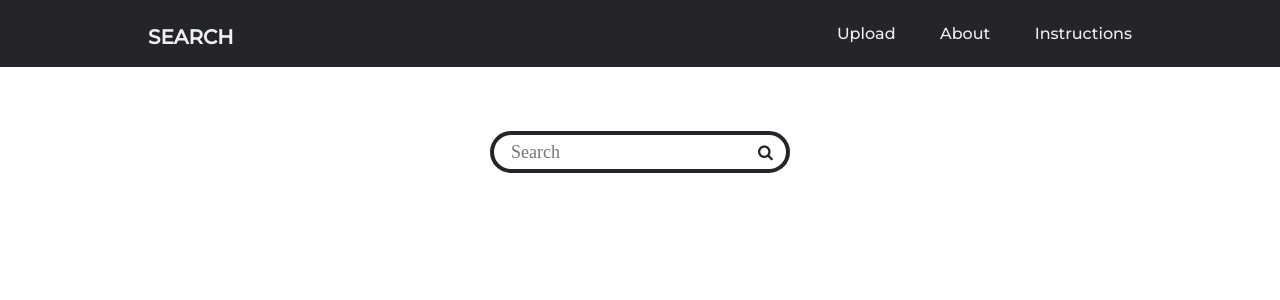
After one commit to naufalsuryasumirat/Algeo02-19029, a Flask app: template src/templates/homepage2.html in a window 1280 px wide. The commit adds this page. Shown: the top 300 px of the page. Run offline with Flask 2, Linux system fonts and the light colour scheme; the template is opened without the code that fills it, so the values that code supplies are empty.

Commit message:
Liveshare 10 - 11 - 2020
Homepage, upload dokumen, menghitung similarity query dengan dokumen yang telah diupload dan menjadikan list of dictionary untuk digunakan

```diff
--- a/src/app.py
+++ b/src/app.py
@@ -1,7 +1,6 @@
 import os
 from flask import Flask, request, render_template, url_for, redirect, flash, send_from_directory
 from flask_sqlalchemy import SQLAlchemy
-from datetime import datetime
 from scraping import *
 from werkzeug.utils import secure_filename
 from werkzeug.datastructures import  FileStorage
@@ -17,30 +16,37 @@ def allowed_file(filename):
     return '.' in filename and \
            filename.rsplit('.', 1)[1].lower() in ALLOWED_EXTENSIONS
 
+## HOME PAGE
+@app.route('/', methods=['GET', 'POST'])
+def home():
+    return render_template('homepage.html')
+
+## File yang telah diupload untuk diakses nantinya
+@app.route('/uploaded/<filename>')
+def view_upload(filename):
+    return send_from_directory(app.config['UPLOAD_FOLDER'], filename)
+
 @app.route('/upload', methods=['GET', 'POST'])
 def upload_file():
     if request.method == 'POST':
-        # check if the post request has the file part
+        # Memeriksa jika Request POST memiliki bagian file
         if 'file' not in request.files:
             flash('No file part')
             return redirect(request.url)
         file = request.files['file']
-        # if user does not select file, browser also
-        # submit an empty part without filename
+        # Handle jika user belum memilih file namun sudah meng-klik upload
         if file.filename == '':
             flash('No selected file')
             return redirect(request.url)
         if file and allowed_file(file.filename):
             filename = secure_filename(file.filename)
             file.save(os.path.join(app.config['UPLOAD_FOLDER'], filename))
-            return redirect(url_for('uploaded_file',
-                                    filename=filename))
+            return redirect(url_for('uploaded_file', filename=filename))
     return render_template('upload2.html')
 
 @app.route('/upload')
 def uploaded_file(filename):
-    return send_from_directory(app.config['UPLOAD_FOLDER'],
-                               filename)
+    return send_from_directory(app.config['UPLOAD_FOLDER'], filename)
 
 if __name__ == "__main__":
     app.run(debug = True)
--- a/src/static/css/static.css
+++ b/src/static/css/static.css
@@ -0,0 +1,51 @@
+@import url('https://fonts.googleapis.com/css2?family=Montserrat:ital,wght@0,500;1,500&display=swap');
+
+*{
+    box-sizing: border-box;
+    padding:0;
+    margin:0;
+    font-family: sans-serif;
+}
+
+li, a{
+    font-family: "Montserrat", sans-serif;
+    font-weight: 500;
+    font-size: 16px;
+    color: #edf0f1;
+    text-decoration: none;
+}
+
+header {
+    display: flex;
+    justify-content: space-between;
+    align-items: center;
+    padding: 15px 10%;
+    background-color: #24252A;
+}
+
+header h1{
+    display: inline-block;
+    padding: 0px 20px;
+}
+
+header h1 a{
+    font-size: 20px;
+    font-weight: 600;
+}
+
+header h1 a:hover{
+    color: #0088a9;
+}
+
+.nav__links{
+    list-style: none;
+}
+
+.nav__links li{
+    display: inline-block;
+    padding: 0px 20px;
+}
+
+.nav__links li a:hover{
+    color: #0088a9;
+}
--- /dev/null
+++ b/src/templates/homepage2.html
@@ -0,0 +1,70 @@
+<!DOCTYPE html>
+<html lang = "en">
+<head>
+    <meta charset = "UTF-8">
+    <meta name = "viewport" content = "width=device-width, initial-scale=1.0">
+    <meta http-equiv = "X-UA-Compatible" content = "ie-edge">
+    <link rel = "stylesheet" type="text/css" href = "{{ url_for('static', filename='css/static.css')}}">
+    <title>Algeo02-19029</title>
+    <link rel="stylesheet" href="https://cdnjs.cloudflare.com/ajax/libs/font-awesome/4.7.0/css/font-awesome.min.css">
+    <style>
+        .boxContainer{
+            margin: auto;
+            margin-top: 5%;
+            position: relative;
+            width: 300px;
+            height: 42px;
+            border: 4px solid #24252A;
+            padding: 0px 10px;
+            border-radius: 50px;
+        }
+        .elementContainer{
+            width: 100%;
+            height: 100%;
+            vertical-align: middle;
+        }
+        .search{
+            border: none;
+            height: 100%;
+            width: 100%;
+            padding: 0px 5px;
+            border-radius: 50px;
+            font-size: 18px;
+            font-family: "Nunito";
+            color:#24252A;
+            font-weight: 500;
+        }
+        .search:focus{
+            outline: none;
+        }
+        .elementContainer tr td a{
+            font-size: 26;
+            color: #24252A;
+        }
+    </style>
+</head>
+<body>
+    <header>
+        <h1><a href="/">SEARCH</a></h1>
+        <nav>
+            <ul class="nav__links">
+                <li><a href="upload">Upload</a></li>
+                <li><a href="about">About</a></li>
+                <li><a href="#">Instructions</a></li>
+            </ul>
+        </nav>
+    </header>
+    <div class = "boxContainer">
+        <table class="elementContainer">
+            <tr>
+                <td>
+                    <input type="text" placeholder="Search" class="search">
+                </td>
+                <td>
+                    <a href="#"><i class="fa fa-search"></i></a>
+                </td>
+            </tr>
+        </table>
+    </div>
+</body>
+</html>
--- a/src/templates/upload.html
+++ b/src/templates/upload.html
@@ -1,3 +1,4 @@
+
 <html>
    <body>
       <form action = "http://localhost:5000/uploader" method = "POST"
--- a/src/templates/upload2.html
+++ b/src/templates/upload2.html
@@ -5,3 +5,8 @@
   <input type=file name=file>
   <input type=submit value=Upload>
 </form>
+<body>
+  <section class='banner'>
+    <h2><a href="/">KEMBALI</a></h2>
+</section>
+</body>
```
Also changed, not shown: src/scraping.py (+134 -0 lines), src/templates/about.html (+10 -0 lines), src/templates/base.html (+16 -3 lines), src/templates/homepage.html (added, +55 -0 lines), src/templates/howtouse.html (+10 -0 lines), src/templates/base2.html (added), src/templates/templatedokumen.html (added).
